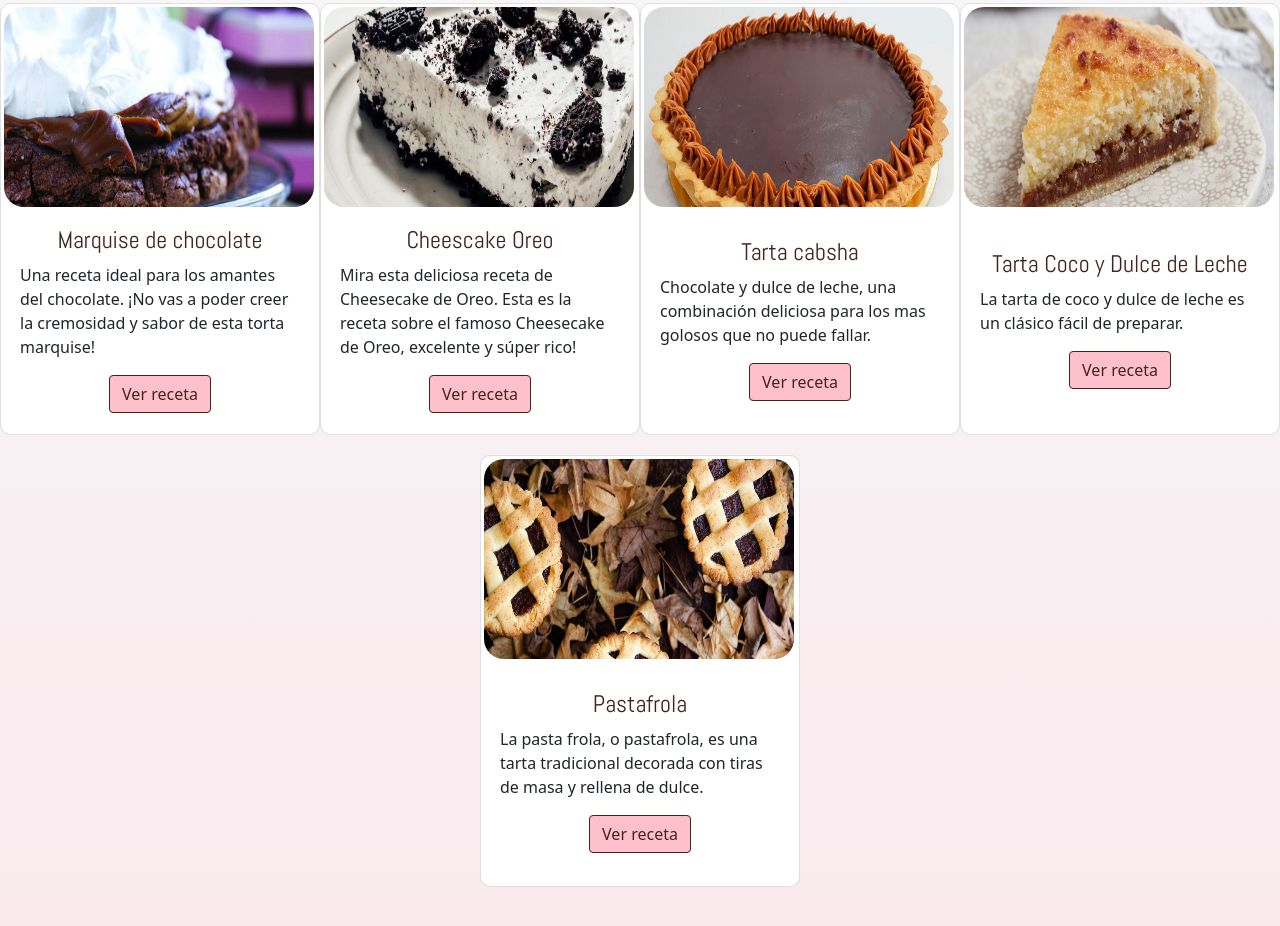
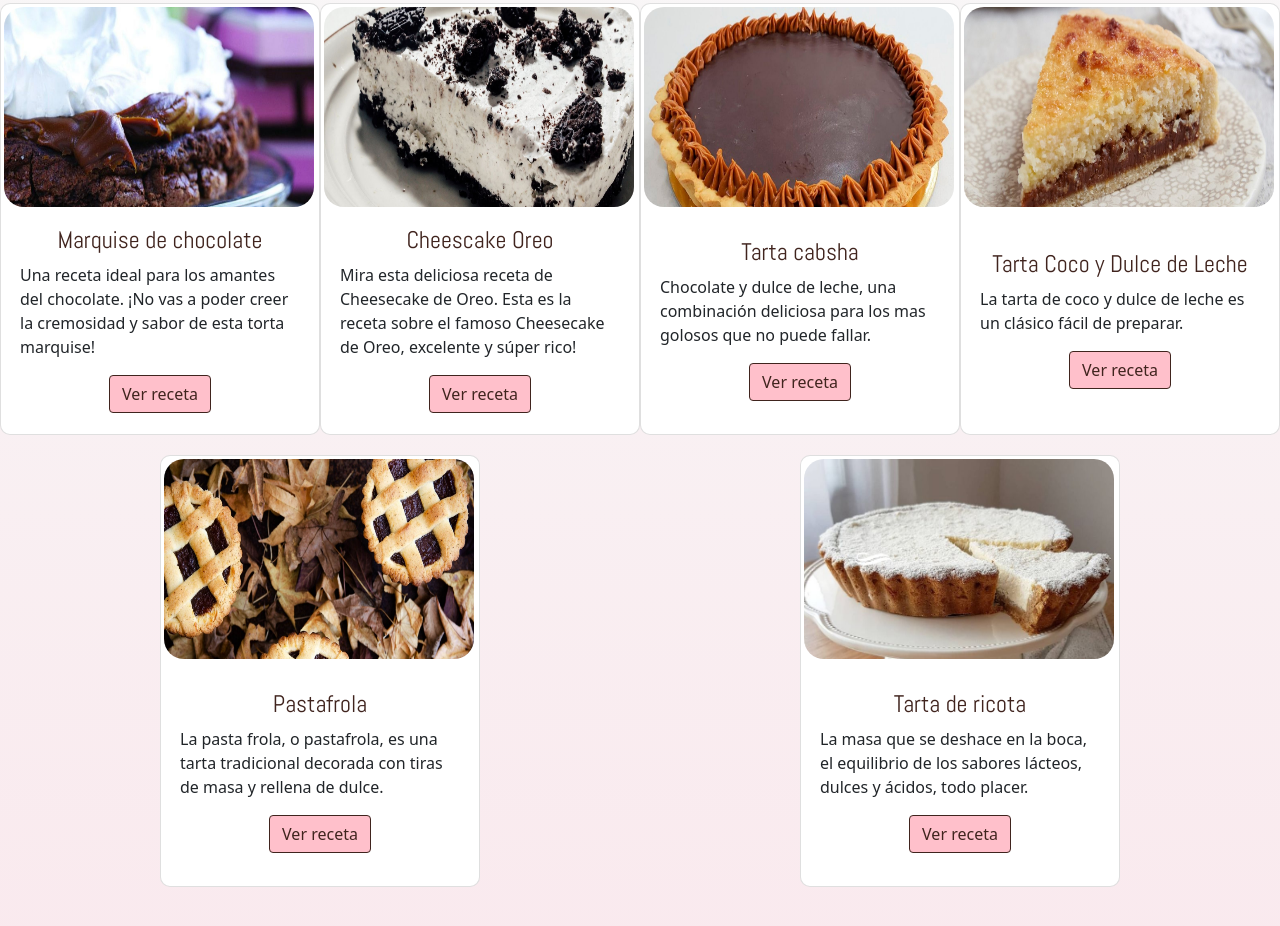
Before and after one commit to valendelpilar/delaika, a website: page paginas/tartas.html in a window 1280 px wide. Shown: the part 186-1112 px from the top of the page. Drawn offline with nearby package versions, Linux system fonts and the light colour scheme.

Commit message:
agregue tarta de ricota

```diff
--- a/paginas/tartas.html
+++ b/paginas/tartas.html
@@ -109,6 +109,14 @@
                     <a href="tartas/pastafrola.html" class="btn btn-primary">Ver receta</a>
                 </div>
             </div>
+            <div class="card box_imagenes_titulos" style="width: 20rem;">
+                <a href="tartas/tarta_ricota.html"><img src="../multimedia/tarta_ricota.jpg" class="card-img-top imagen_receta_categoria" alt="tarta_ricota"></a>
+                <div class="card-body">
+                    <h3 class="card-title">Tarta de ricota</h3>
+                    <p class="card-text">La masa que se deshace en la boca, el equilibrio de los sabores lácteos, dulces y ácidos, todo placer.</p>
+                    <a href="tartas/tarta_ricota.html" class="btn btn-primary">Ver receta</a>
+                </div>
+            </div>
 
         </div>
     </main>
```
